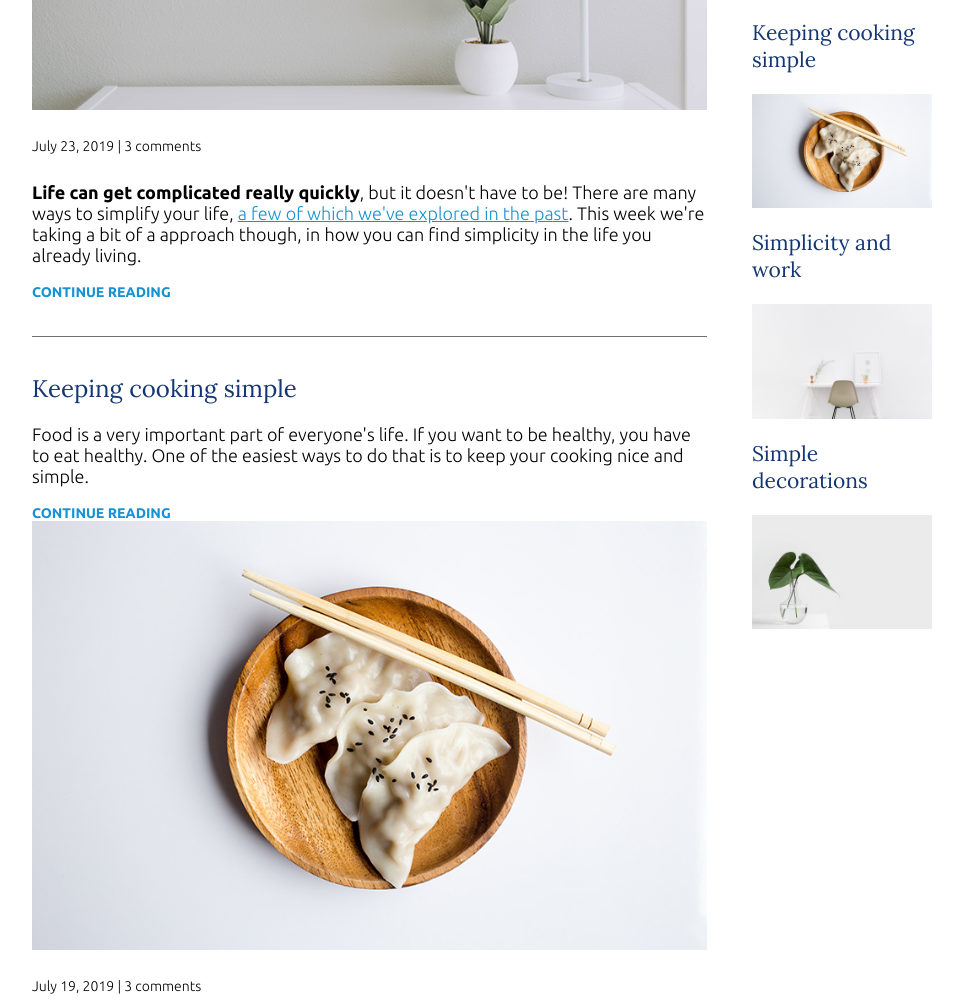
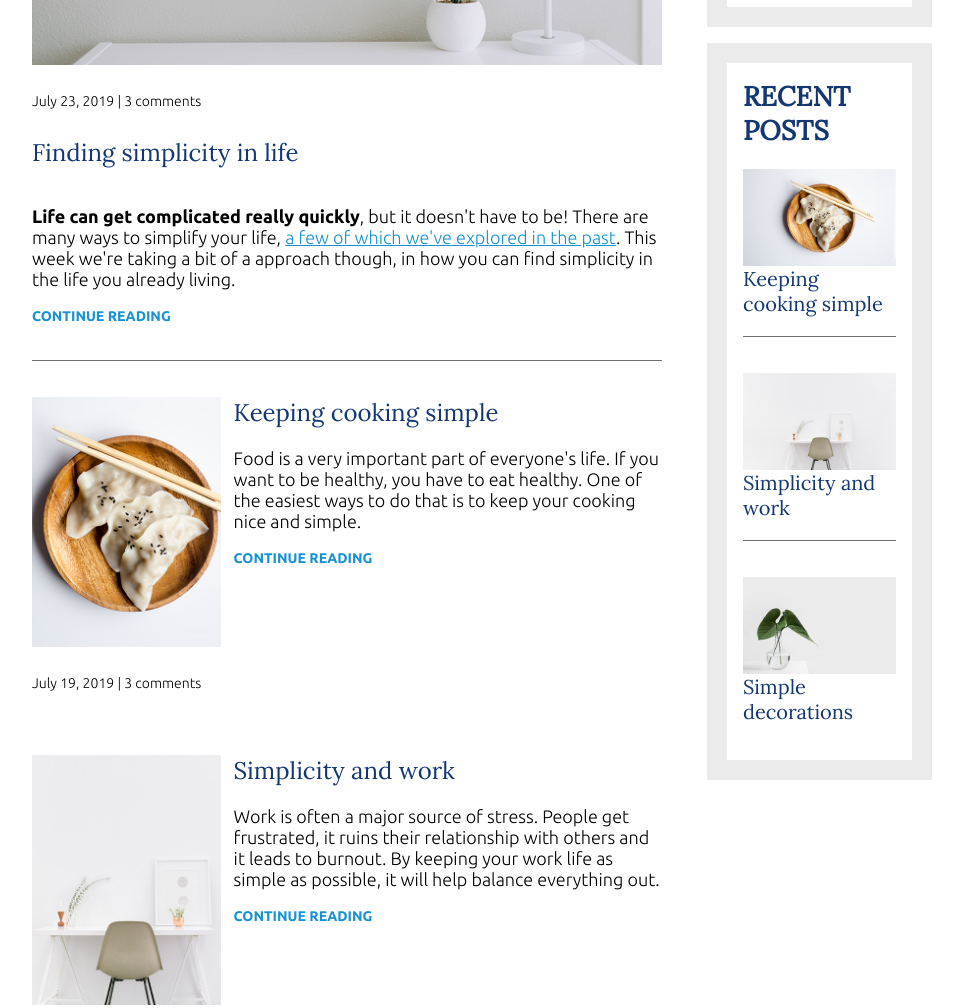
Before and after one commit to DainVerd/ForScrimba, a website built with Vite: page index.html in a window 1280 px wide. Shown: the part 518-1526 px from the top of the page, without its empty margins (158-1121 px from the left). Built offline with nearby package versions, Linux system fonts and the light colour scheme.

Commit message:
my style

```diff
--- a/styles.css
+++ b/styles.css
@@ -26,6 +26,7 @@ h3 {
   font-family: 'Lora', serif;
   font-weight: 400;
   color: #143774;
+  margin-top: 0;
 }
 
 h1 {
@@ -100,6 +101,7 @@ header {
   background: #f8f8f8;
   padding: 2em 0;
   text-align: center;
+  margin-bottom: 3em;
 }
 
 @media (min-width: 675px) {
@@ -108,11 +110,11 @@ header {
   }
 
   main {
-    width: 75%;
+    width: 70%;
   }
 
   aside {
-    width: 20%;
+    width: 25%;
   }
 }
 
@@ -166,3 +168,87 @@ nav a:focus {
   padding-bottom: 2em;
   margin-bottom: 2em;
 }
+
+.article-recent {
+  display: flex;
+  flex-direction: column;
+  margin-bottom: 2em;
+}
+
+.article-recent-main {
+  order: 2;
+}
+
+.article-recent-secondary {
+  order: 1;
+}
+
+@media (min-width: 675px) {
+  .article-recent {
+    flex-direction: row;
+    justify-content: space-between;
+  }
+
+  .article-recent-main {
+    width: 68%;
+  }
+
+  .article-recent-secondary {
+    width: 30%;
+  }
+
+  .article-featured {
+    display: flex;
+    flex-direction: column;
+  }
+
+  .article-image {
+    order: -2;
+    min-height: 250px;
+    object-fit: cover;
+    /* object-position: left; */
+  }
+
+  .article-info {
+    order: -1;
+  }
+}
+
+/* widgets */
+
+.sidebar-widget {
+  border: 20px solid #EBEBEB;
+  margin: 16px 0;
+  padding: 16px;
+}
+
+.widget-recent-post {
+  border-bottom: #707070 1px solid;
+  margin-bottom: 2em;
+  display: flex;
+   flex-direction: column;
+}
+
+.widget-title {
+  color: #143774;
+  font-weight: bold;
+}
+
+.widget-body {
+  color: #143774;
+}
+
+.widget-recent-post:last-child {
+  border-bottom: none;
+  padding-bottom: 0;
+  margin-bottom: 0;
+}
+
+.widget-recent-post-title {
+  color: #143774;
+  font-size: 1.25rem;
+  order: 2;
+}
+.widget-image {
+  order: 1;
+}
```
Also changed, not shown: index.html (+1 -0 lines).
